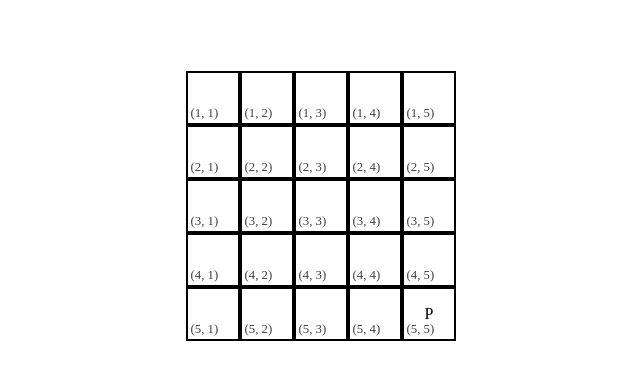
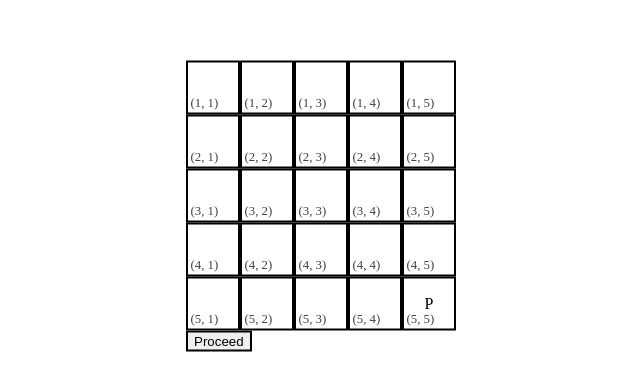
Before and after one commit to BanaCubed/Yet-Another-Assessment, a Vue app: page / in a window 1280 px wide. Shown: the part 194-584 px from the top of the page, without its empty margins (319-959 px from the left). Built offline with nearby package versions, Linux system fonts and the light colour scheme.

Commit message:
feat: expanded the proceed function with a button

```diff
--- a/src/components/LevelBoard.vue
+++ b/src/components/LevelBoard.vue
@@ -1,6 +1,7 @@
 <script setup lang="ts">
 import BoardCell from './BoardCell.vue';
 import type { BoardState } from '@/scripts/board';
+import ProceedButton from './ProceedButton.vue';
 
 const props = defineProps<{
 	state: BoardState;
@@ -22,6 +23,12 @@
 					/>
 				</div>
 			</div>
+		</div>
+		<!--
+			Temporary container for the proceed button
+		-->
+		<div id="proceed-button-container">
+			<ProceedButton />
 		</div>
 	</div>
 </template>
--- /dev/null
+++ b/src/components/ProceedButton.vue
@@ -0,0 +1,19 @@
+<template>
+	<button class="proceed-button" @click="proceed" @touchend="proceed" @mouseup="proceed">
+		Proceed
+	</button>
+</template>
+
+<script setup lang="ts">
+import game from '@/scripts/game';
+
+function proceed() {
+	game.value.turnHandler.proceed();
+}
+</script>
+
+<style lang="css" scoped>
+.proceed-button {
+	border: 2px solid black;
+}
+</style>
--- a/src/scripts/entities/entity.tsx
+++ b/src/scripts/entities/entity.tsx
@@ -22,6 +22,8 @@
 	public entityType: EntityTypeID = EntityTypeID.Generic;
 	/** The location of the entity. */
 	public location: CoordinatePair = CoordinatePairZero;
+	/** Whether this entity should be cleaned up on the next turn proceeding. */
+	public markForDestruction: boolean = false;
 
 	constructor(coordinates?: CoordinatePair) {
 		this.location = coordinates ?? { x: 0, y: 0 };
```
Also changed, not shown: src/scripts/entities/overlay.tsx (+8 -1 lines).
